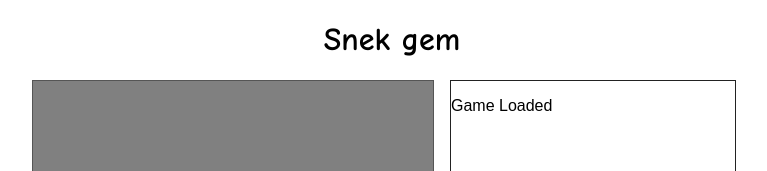
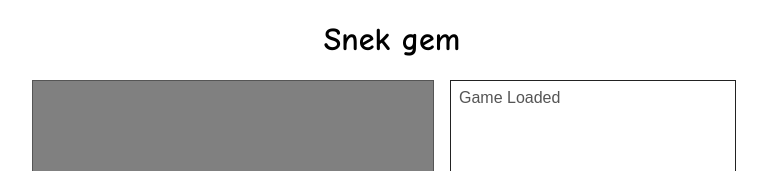
Before and after one commit to antistic/snek-gem, a plain HTML site: page index.html in a window 1280 px wide. Shown: the top 171 px of the page, without its empty margins (248-1015 px from the left). Drawn offline with nearby package versions, Linux system fonts and the light colour scheme.

Commit message:
Add basic message stylin'

```diff
--- a/style.css
+++ b/style.css
@@ -62,3 +62,9 @@ h1 {
     flex: 1;
     margin: 0 1em 1em 1em;
 }
+
+#messages p {
+    padding: 0.5em;
+    margin: 0;
+    color: #555;
+}
```
